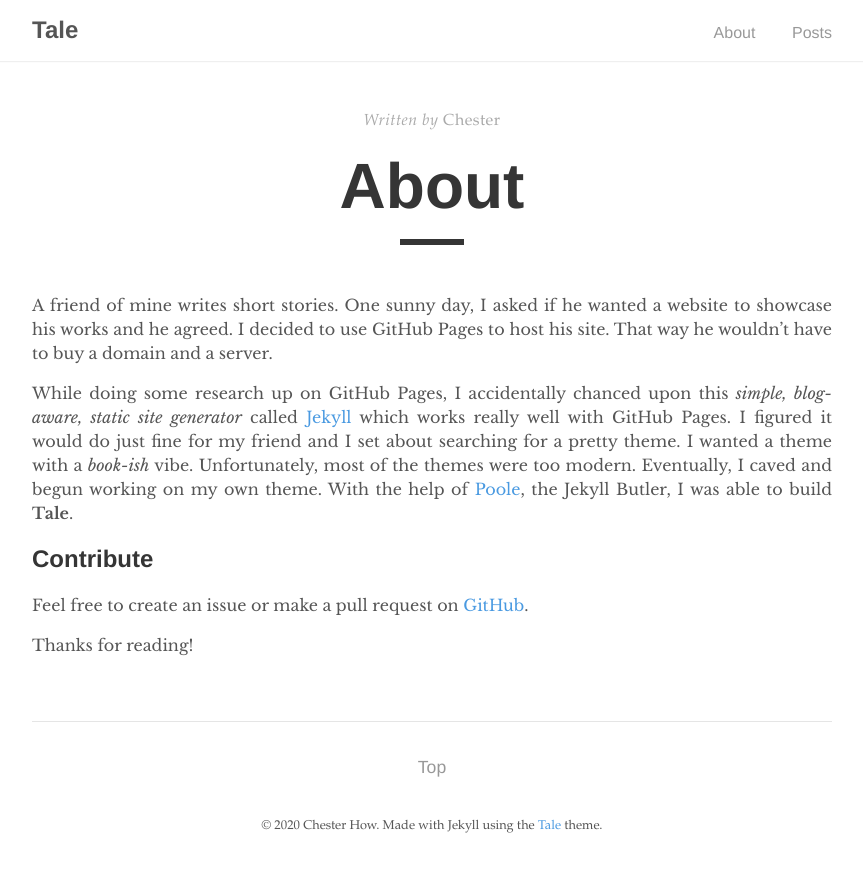
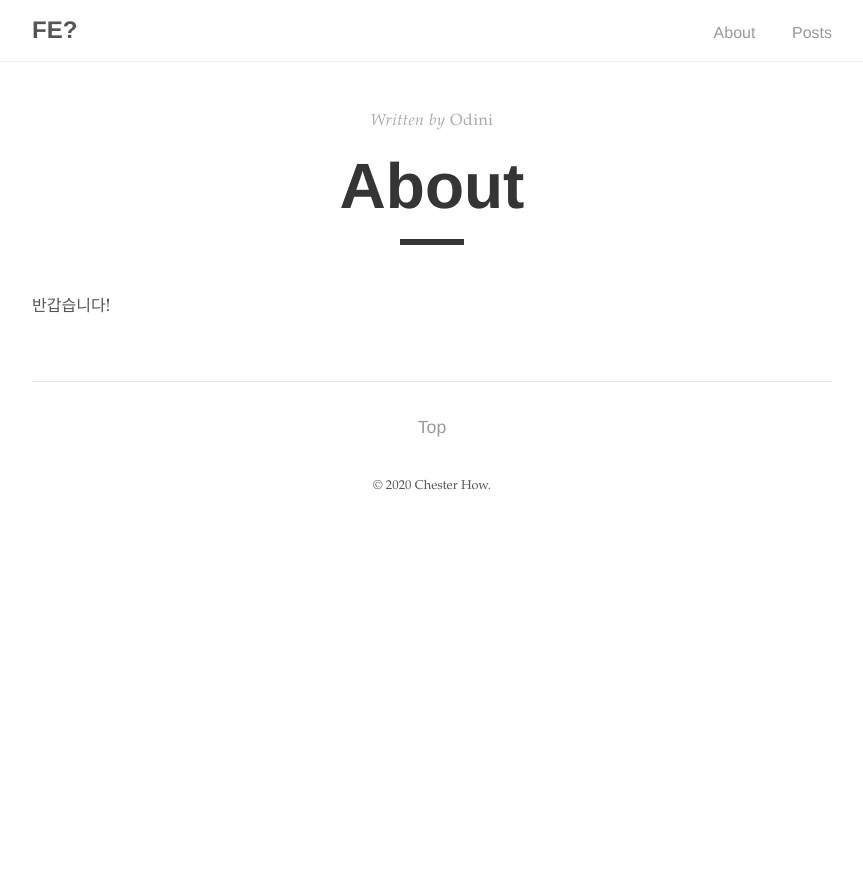
Before and after one commit to odini85/odini85.github.io, a Jekyll site: the page built from _pages/about.md, in a window 1280 px wide. Shown: the top 872 px of the page, without its empty margins (208-1071 px from the left). Built offline with Jekyll 4.4.1, drawn with Linux system fonts in a browser that asks for light colours.

Commit message:
Set Default Content

```diff
--- a/_config.yml
+++ b/_config.yml
@@ -1,6 +1,6 @@
 # Site settings
-title: Tale
-description: "Minimal Jekyll theme for storytellers"
+title: FE?
+description: "끄적끄적"
 baseurl: "/"
 url: "https://odini85.github.io"
 
--- a/_includes/footer.html
+++ b/_includes/footer.html
@@ -1,5 +1,7 @@
 <footer>
   <span>
-    &copy; <time datetime="{{ site.time }}">{{ site.time | date: '%Y' }}</time> {{ site.author.name }}. Made with Jekyll using the <a href="https://github.com/chesterhow/tale/">Tale</a> theme.
+    &copy;
+    <time datetime="{{ site.time }}">{{ site.time | date: '%Y' }}</time> {{
+    site.author.name }}.
   </span>
 </footer>
--- a/_pages/about.md
+++ b/_pages/about.md
@@ -1,15 +1,8 @@
 ---
 layout: post
 title: "About"
-author: "Chester"
+author: "Odini"
 permalink: /about/
 ---
 
-A friend of mine writes short stories. One sunny day, I asked if he wanted a website to showcase his works and he agreed. I decided to use GitHub Pages to host his site. That way he wouldn't have to buy a domain and a server.
-
-While doing some research up on GitHub Pages, I accidentally chanced upon this _simple, blog-aware, static site generator_ called [Jekyll](https://jekyllrb.com/) which works really well with GitHub Pages. I figured it would do just fine for my friend and I set about searching for a pretty theme. I wanted a theme with a _book-ish_ vibe. Unfortunately, most of the themes were too modern. Eventually, I caved and begun working on my own theme. With the help of [Poole](https://github.com/poole/poole), the Jekyll Butler, I was able to build **Tale**.
-
-## Contribute
-Feel free to create an issue or make a pull request on [GitHub](https://github.com/chesterhow/tale).
-
-Thanks for reading!
+반갑습니다!
```
